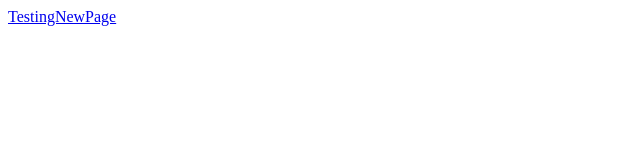
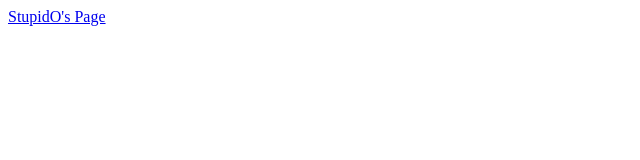
Before and after one commit to StupidOTech/StupidOTech.github.io, a plain HTML site: page index.html in a window 1280 px wide. Shown: the full height of the page, 0-640 px from the left. Drawn offline with Linux system fonts and the light colour scheme.

Commit message:
Update index.html

```diff
--- a/index.html
+++ b/index.html
@@ -1,7 +1,7 @@
 <!DOCTYPE html>
 <html>
   <body>
-      <a href="/CodeBase/index.html">TestingNewPage</a>
+      <a href="/CodeBase/index.html">StupidO's Page</a>
   </body>
 
 </html>
```
